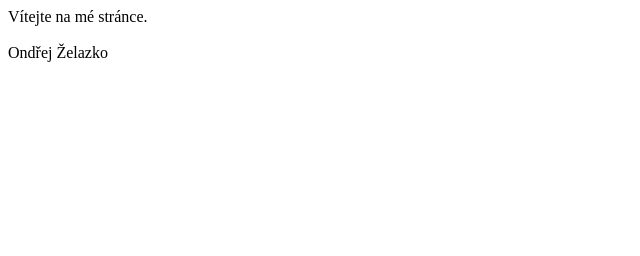
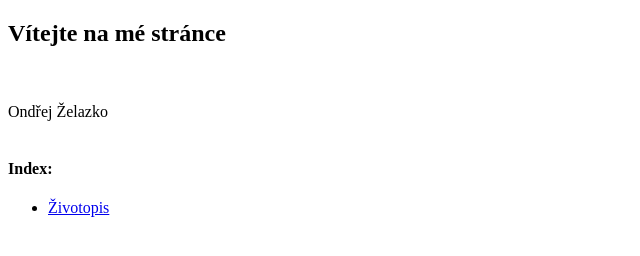
Before and after one commit to doooby/doooby.github.io, a plain HTML site: page index.html in a window 1280 px wide. Shown: the whole page, without its empty margins (0-640 px from the left). Drawn offline with Linux system fonts and the light colour scheme.

Commit message:
update frontpage

```diff
--- a/index.html
+++ b/index.html
@@ -6,9 +6,15 @@
     <title>d3oby</title>
 </head>
 <body>
-Vítejte na mé stránce.
+<h2>Vítejte na mé stránce</h2>
 <br>
 <br>
 Ondřej Želazko
+<br>
+<br>
+<h4>Index:</h4>
+<ul>
+    <li><a href="/cv">Životopis</a></li>
+</ul>
 </body>
 </html>
```
